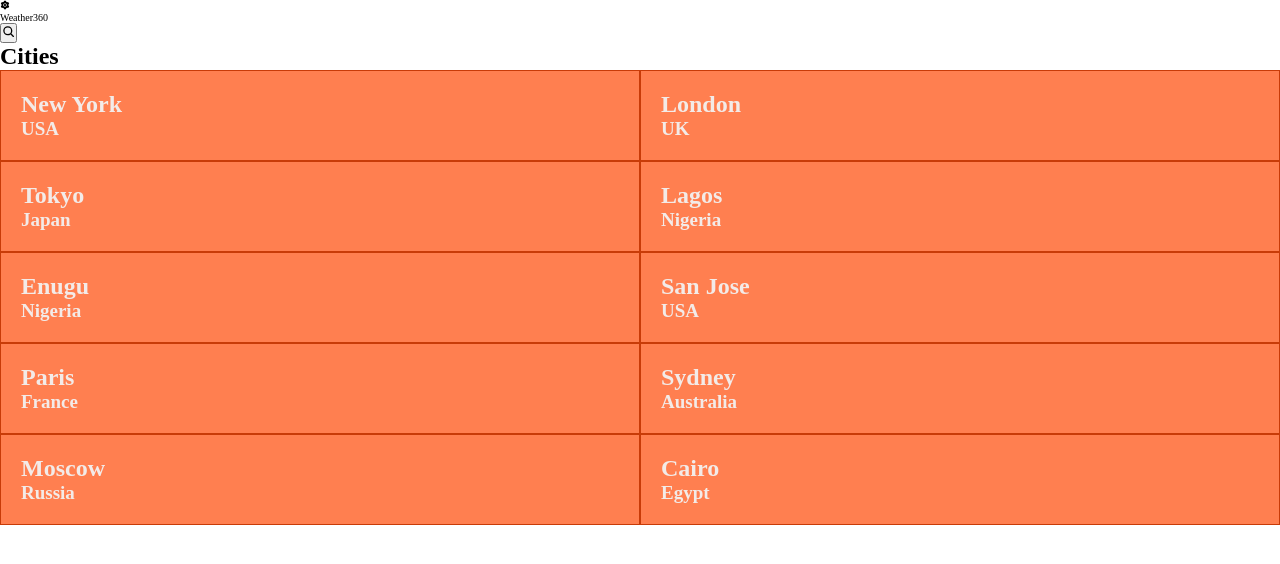
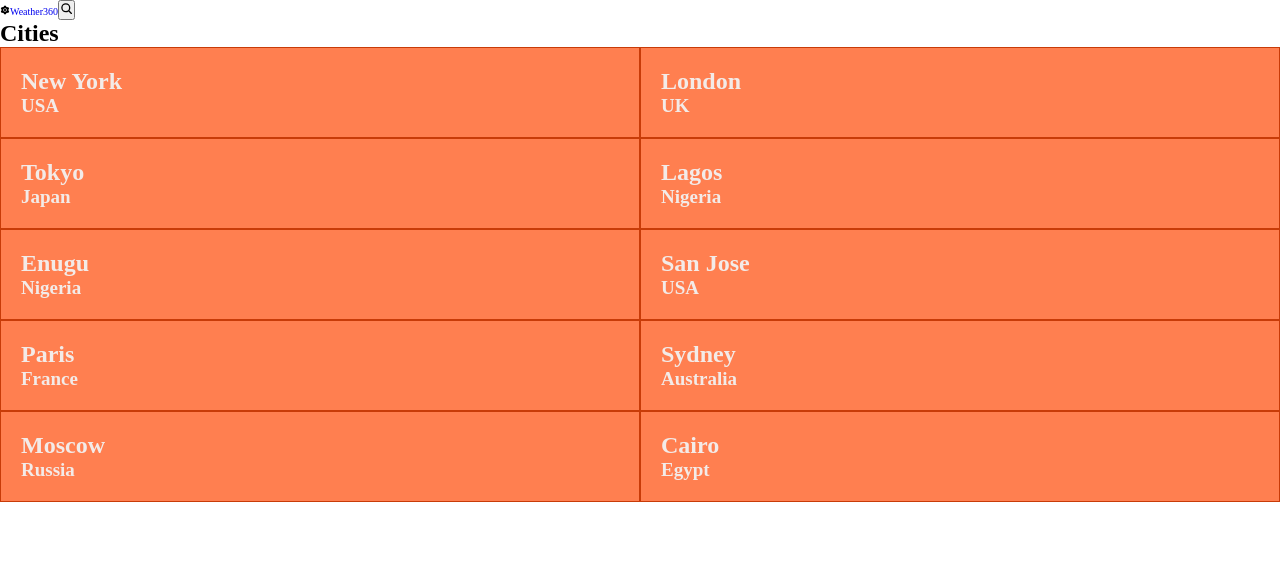
Before and after one commit to christianonoh/weather360, a React (Create React App) app: page / in a window 1280 px wide. Shown: the top 564 px of the page. Built offline with nearby package versions, Linux system fonts and the light colour scheme.

Commit message:
Add link to logo

```diff
--- a/src/components/NavBar.js
+++ b/src/components/NavBar.js
@@ -1,5 +1,6 @@
 import React from 'react';
 import PropTypes from 'prop-types';
+import { Link } from 'react-router-dom';
 import { useDispatch } from 'react-redux';
 import { IoSearch } from 'react-icons/io5';
 import { toggleSearchBar } from '../redux/weather/weatherSlice';
@@ -9,9 +10,9 @@
   return (
     <nav>
       {featureButton}
-      <div className="logo">
+      <Link to="/" className="logo">
         {title}
-      </div>
+      </Link>
       <button type="submit" onClick={() => dispatch(toggleSearchBar())}>
         <IoSearch />
       </button>
```
